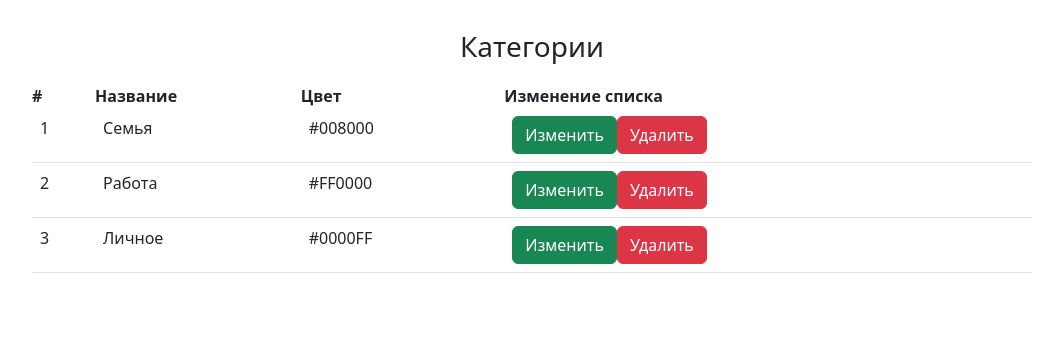
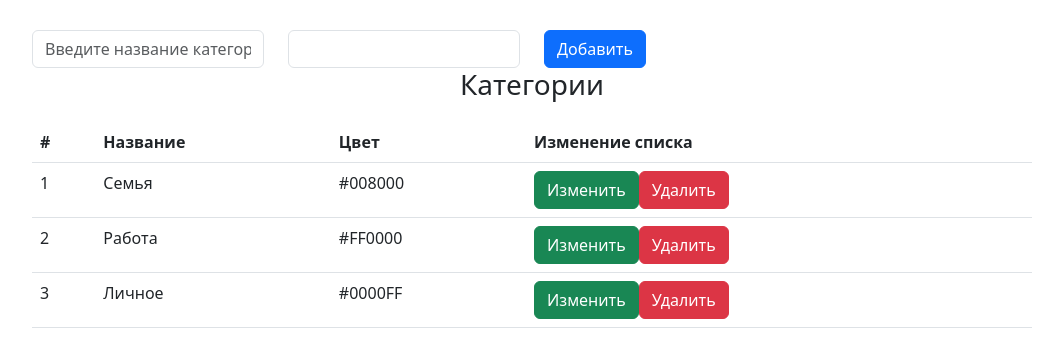
Before and after one commit to BesPredel63/todo_reactjs, a React (Create React App) app: page / in a window 1280 px wide. Shown: the top 358 px of the page, without its empty margins (108-1171 px from the left). Built offline with nearby package versions, Linux system fonts and the light colour scheme.

Commit message:
Добавлен функционал добавление Категории. Нужно доработать внесение данных о цвете

```diff
--- a/src/components/Categories.jsx
+++ b/src/components/Categories.jsx
@@ -1,5 +1,6 @@
 import React, {useState} from 'react';
 import CategoriesList from "./Lists/Categories/CategoriesList";
+import CategoryForm from "./Forms/CategoryForm";
 
 const Categories = () => {
 
@@ -9,12 +10,17 @@ const Categories = () => {
         {id: 3, title: 'Личное', color: '#0000FF'},
     ])
 
+    const createCategory = (newCategory) => {
+        setCategories([...categories, newCategory])
+    }
+
     const removeCategory = (category) => {
         setCategories(categories.filter(c => c.id !== category.id))
     }
 
     return (
         <div>
+            <CategoryForm create={createCategory}/>
             <h3>Категории</h3>
             <CategoriesList categories={categories} remove={removeCategory}/>
         </div>
--- /dev/null
+++ b/src/components/Forms/CategoryForm.jsx
@@ -0,0 +1,52 @@
+import React, {useState} from 'react';
+
+const CategoryForm = ({create}) => {
+
+    const defaultColor = '#0000FF'
+
+    const [category, setCategory] = useState({
+        title: '',
+        color: ''
+    })
+
+    const addCategory = (e) => {
+        e.preventDefault()
+        const newCategory = {
+            id: Date.now(),
+            ...category
+        }
+        create(newCategory)
+        setCategory({
+            title: '',
+            color: ''
+        })
+    }
+
+    return (
+        <div className='row'>
+            <div className='col-md-3'>
+                <input
+                    type='text'
+                    className='form-control'
+                    placeholder='Введите название категории'
+                    value={category.title}
+                    onChange={event => setCategory({...category, title: event.target.value})}
+                />
+            </div>
+            <div className='col-md-3'>
+                <input
+                    type="text"
+                    className='form-control'
+                    defaultValue={defaultColor}
+                    value={category.color}
+                    onChange={event => setCategory({...category, color: event.target.value})}
+                />
+            </div>
+            <div className="col-md-3">
+                <button className='btn btn-primary' onClick={addCategory}>Добавить</button>
+            </div>
+        </div>
+    );
+};
+
+export default CategoryForm;
--- a/src/components/Lists/Categories/CategoriesList.jsx
+++ b/src/components/Lists/Categories/CategoriesList.jsx
@@ -6,10 +6,12 @@ const CategoriesList = ({categories, remove}) => {
         <>
             <table className='table'>
                 <thead>
-                    <th>#</th>
-                    <th>Название</th>
-                    <th>Цвет</th>
-                    <th>Изменение списка</th>
+                    <tr>
+                        <th>#</th>
+                        <th>Название</th>
+                        <th>Цвет</th>
+                        <th>Изменение списка</th>
+                    </tr>
                 </thead>
                 <CategoriesItem categories={categories} remove={remove}/>
             </table>
```
